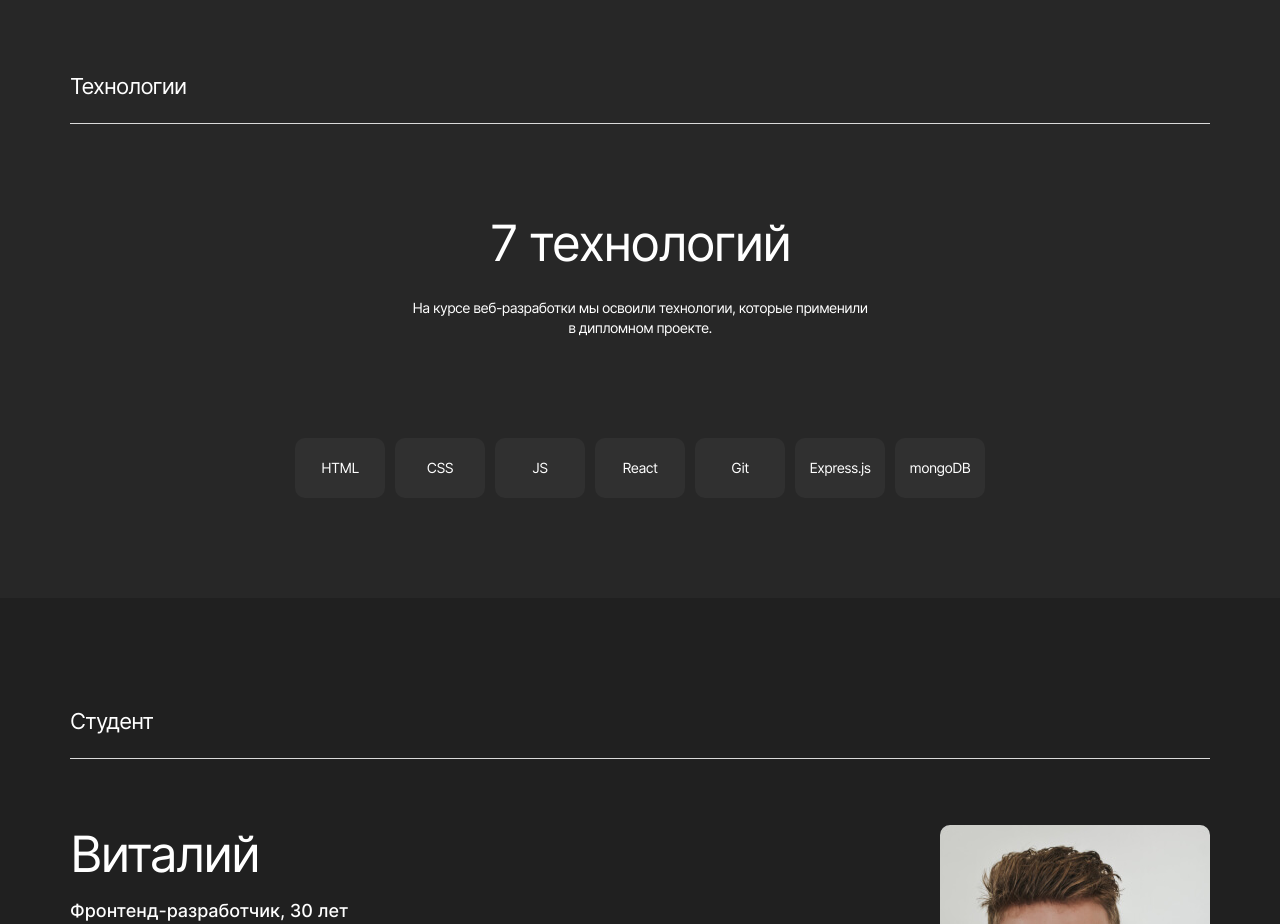
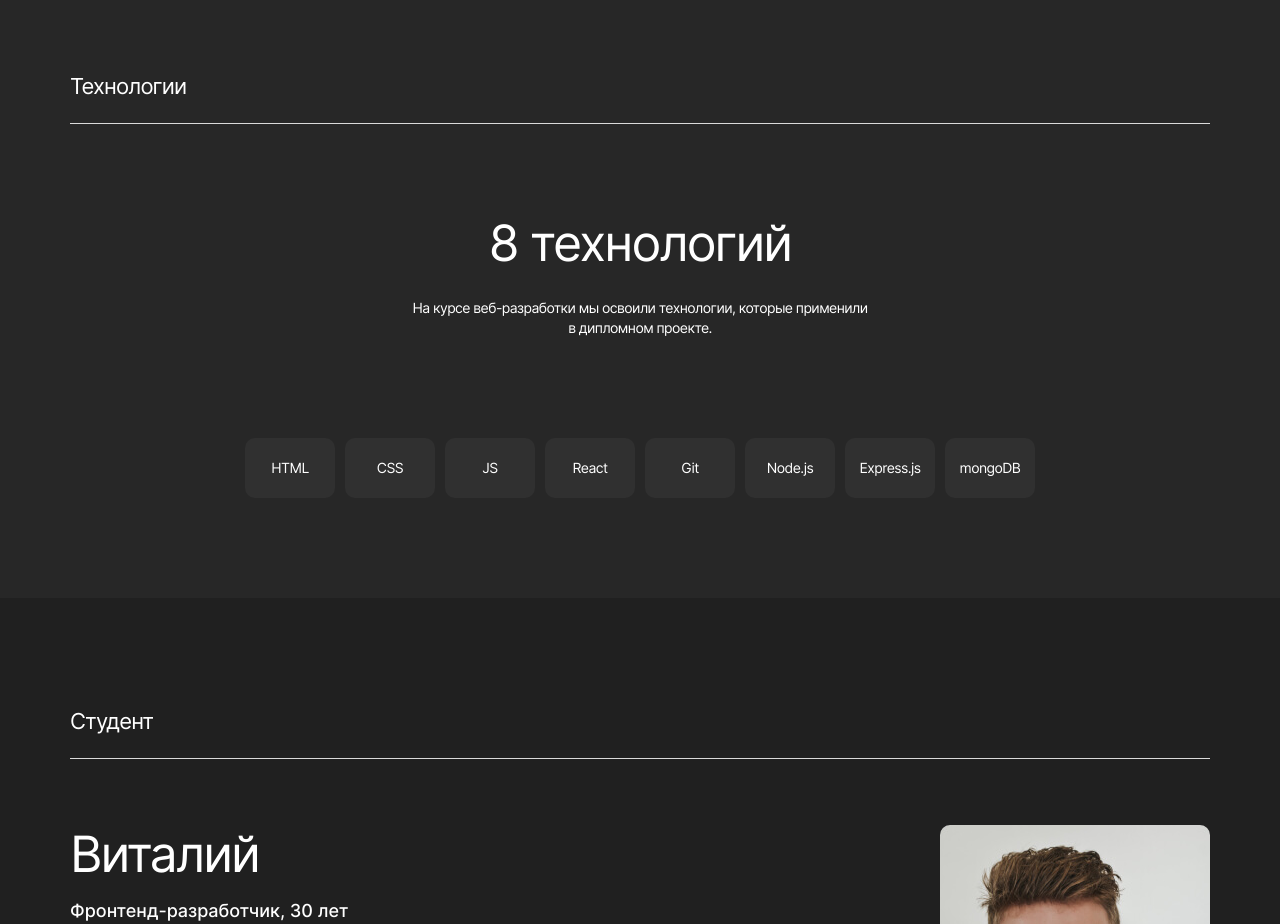
Before and after one commit to vladosrus/movies-explorer-frontend, a React (Create React App) app: page / in a window 1280 px wide. Shown: the part 1220-2144 px from the top of the page. Built offline with nearby package versions, Linux system fonts and the light colour scheme.

Commit message:
feat: добавить изученную технологию

```diff
--- a/src/components/Techs/Techs.css
+++ b/src/components/Techs/Techs.css
@@ -39,7 +39,7 @@
   margin: 0px 0px 100px;
   padding: 0px;
   display: grid;
-  grid-template-columns: repeat(7, 90px);
+  grid-template-columns: repeat(8, 90px);
   grid-template-rows: repeat(1, 60px);
   grid-auto-rows: 1fr;
   grid-auto-columns: 1fr;
@@ -71,7 +71,7 @@
   }
   .techs__technologies-list {
     margin-bottom: 90px;
-    grid-template-columns: repeat(7, 84px);
+    grid-template-columns: repeat(8, 84px);
     grid-template-rows: repeat(1, 57px);
   }
   .techs__text {
--- a/src/components/Techs/Techs.js
+++ b/src/components/Techs/Techs.js
@@ -1,24 +1,31 @@
 import "./Techs.css";
 import TabTitle from "../TabTitle/TabTitle";
+
+const technologies = [
+  "HTML",
+  "CSS",
+  "JS",
+  "React",
+  "Git",
+  "Node.js",
+  "Express.js",
+  "mongoDB",
+];
 
 export default function Techs() {
   return (
     <section className="techs" id="techs">
       <div className="techs__container">
         <TabTitle text={"Технологии"} />
-        <h2 className="techs__title">7 технологий</h2>
+        <h2 className="techs__title">8 технологий</h2>
         <p className="techs__text">
           На курсе веб-разработки мы освоили технологии, которые применили в
           дипломном проекте.
         </p>
         <ul className="techs__technologies-list">
-          <li className="techs__technologies-item">HTML</li>
-          <li className="techs__technologies-item">CSS</li>
-          <li className="techs__technologies-item">JS</li>
-          <li className="techs__technologies-item">React</li>
-          <li className="techs__technologies-item">Git</li>
-          <li className="techs__technologies-item">Express.js</li>
-          <li className="techs__technologies-item">mongoDB</li>
+          {technologies.map((technologie) => (
+            <li className="techs__technologies-item">{technologie}</li>
+          ))}
         </ul>
       </div>
     </section>
```
